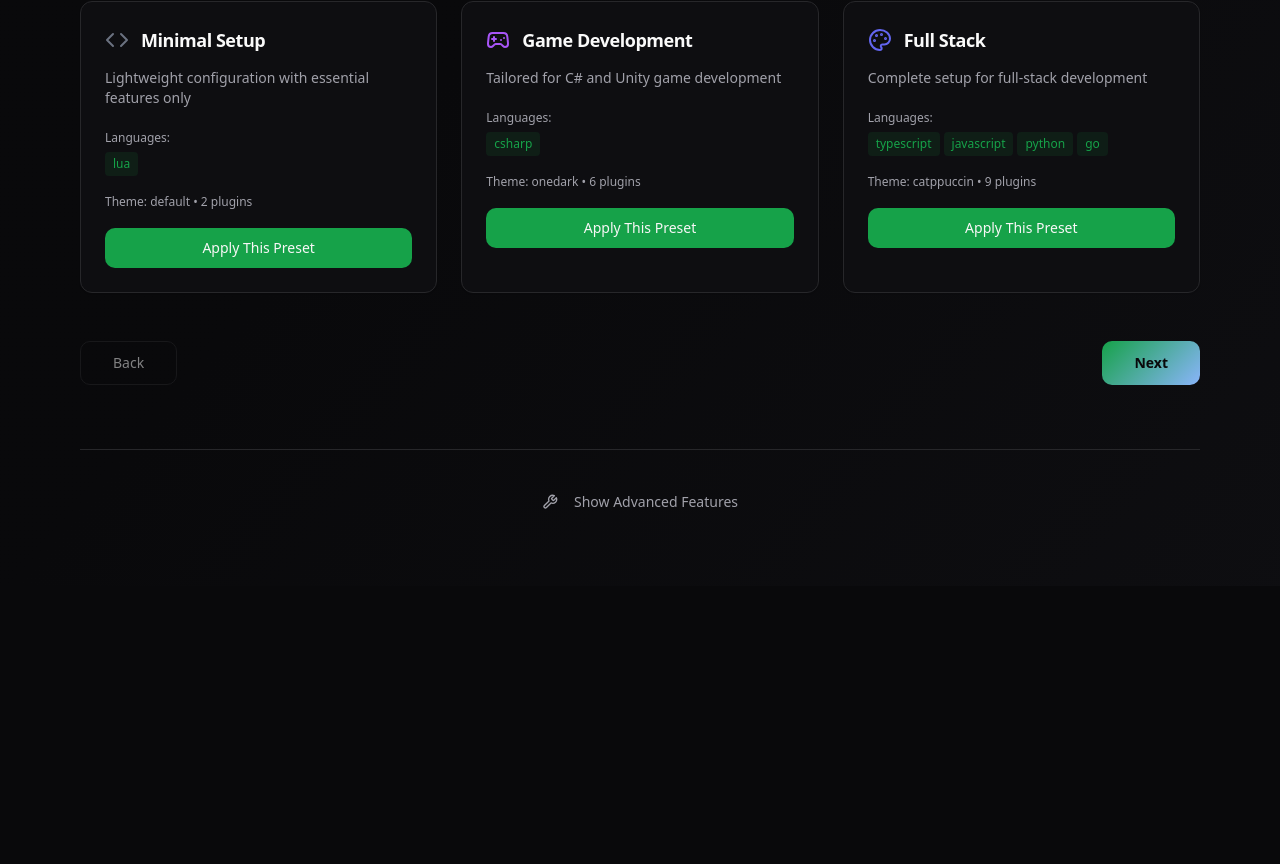
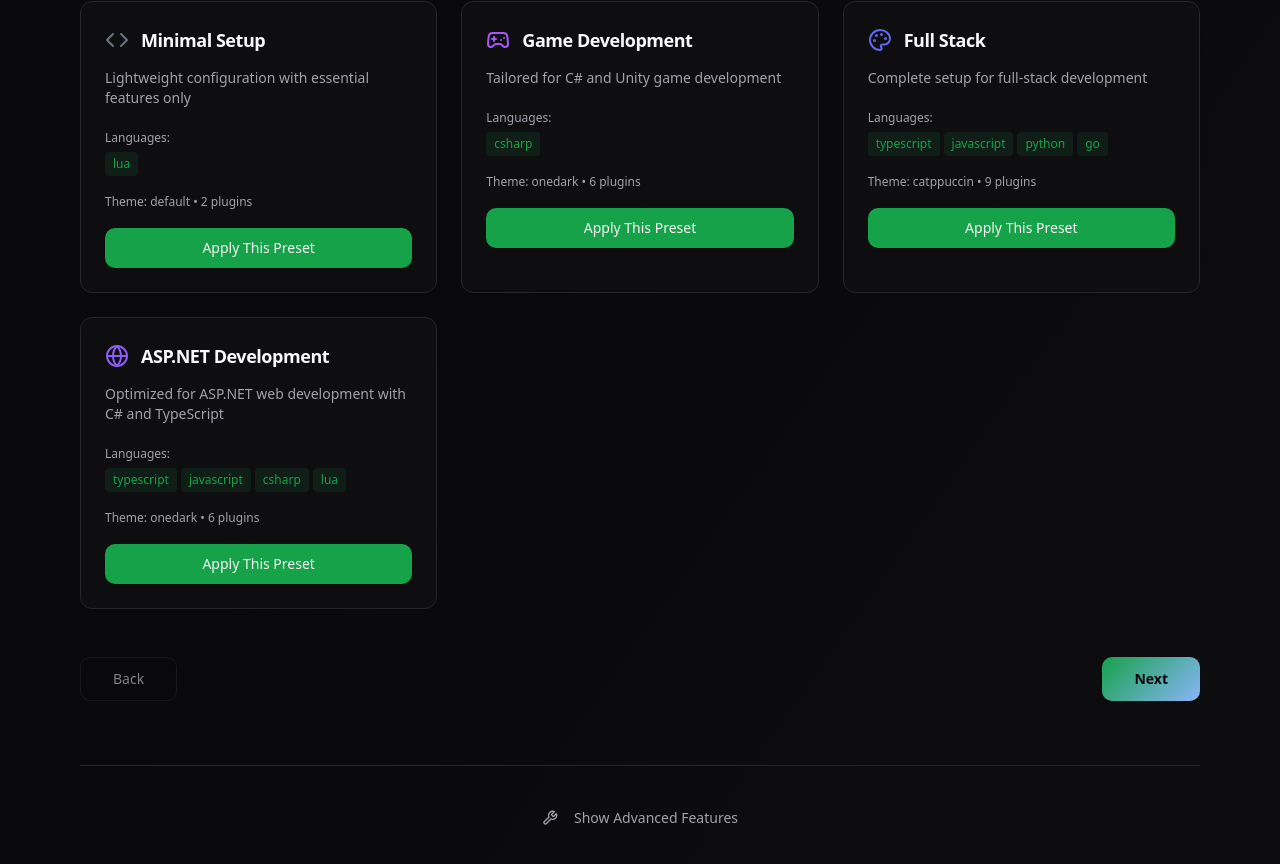
Before and after one commit to justinloveless/nvim-config-forge, a React (Vite) app: page / in a window 1280 px wide. Shown: the part 936-1800 px from the top of the page. Before the commit the page ends 1522 px from the top, so only its background shows below. Built offline with nearby package versions, Linux system fonts and the light colour scheme.

Commit message:
Add ASP.NET preset

```diff
--- a/src/components/PresetStacks.tsx
+++ b/src/components/PresetStacks.tsx
@@ -137,6 +137,29 @@ const PRESET_STACKS = [
         split_horizontal: '<leader>s'
       }
     }
+  },
+  {
+    id: 'aspnet',
+    title: 'ASP.NET Development',
+    description: 'Optimized for ASP.NET web development with C# and TypeScript',
+    icon: <Globe className="w-6 h-6" />,
+    color: 'text-violet-500',
+    config: {
+      languages: ['typescript', 'javascript', 'csharp', 'lua'],
+      theme: 'onedark',
+      plugins: ['treesitter', 'telescope', 'nvim-tree', 'tabbufline', 'which-key', 'nvim-dap'],
+      settings: ['line_numbers', 'auto_save'],
+      leaderKey: ' ',
+      keymaps: {
+        save_file: '<leader>w',
+        terminal_toggle: '<leader>t',
+        buffer_close: '<leader>bd',
+        buffer_next: '<leader>bn',
+        buffer_prev: '<leader>bp',
+        split_vertical: '<leader>v',
+        split_horizontal: '<leader>s'
+      }
+    }
   }
 ];
 
```
